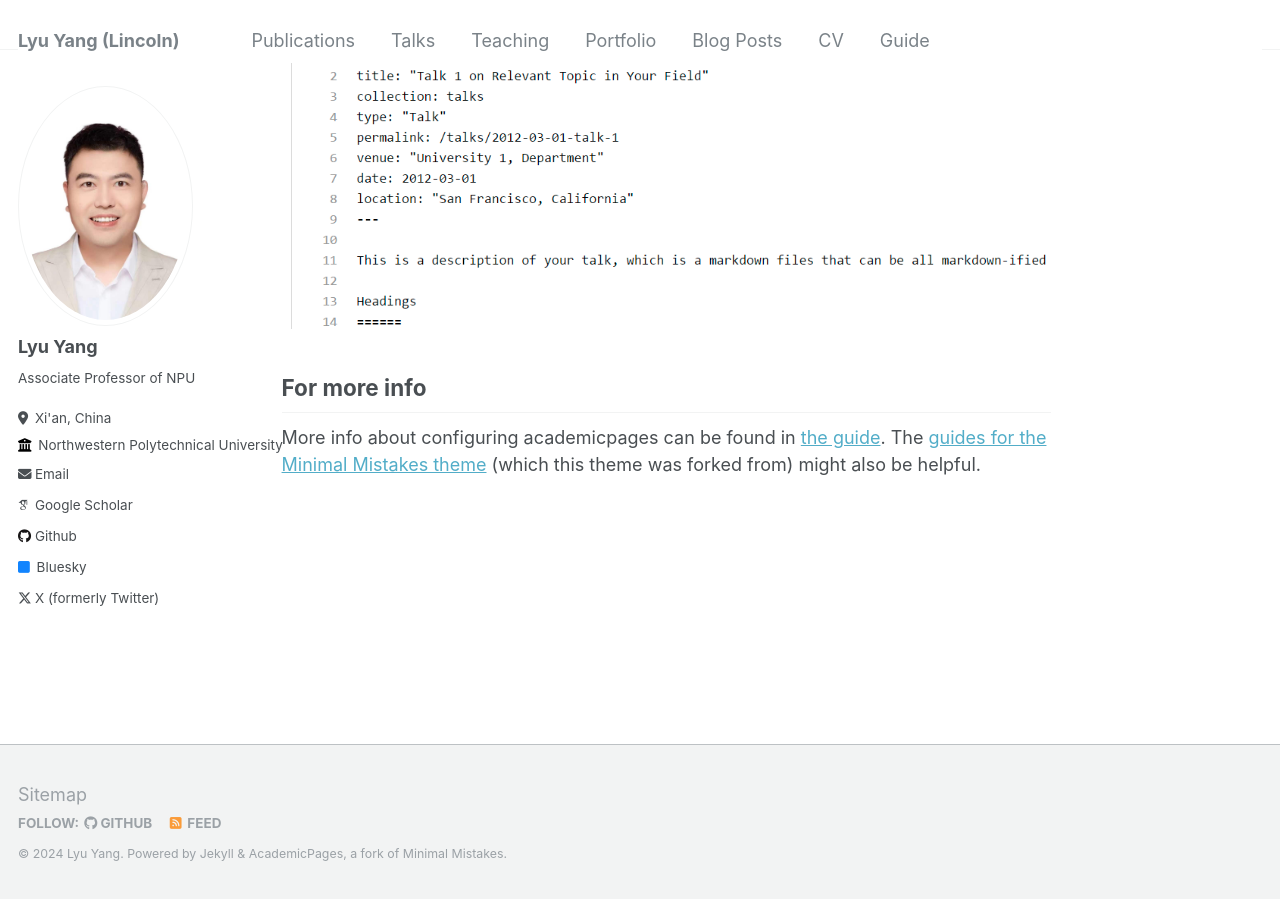
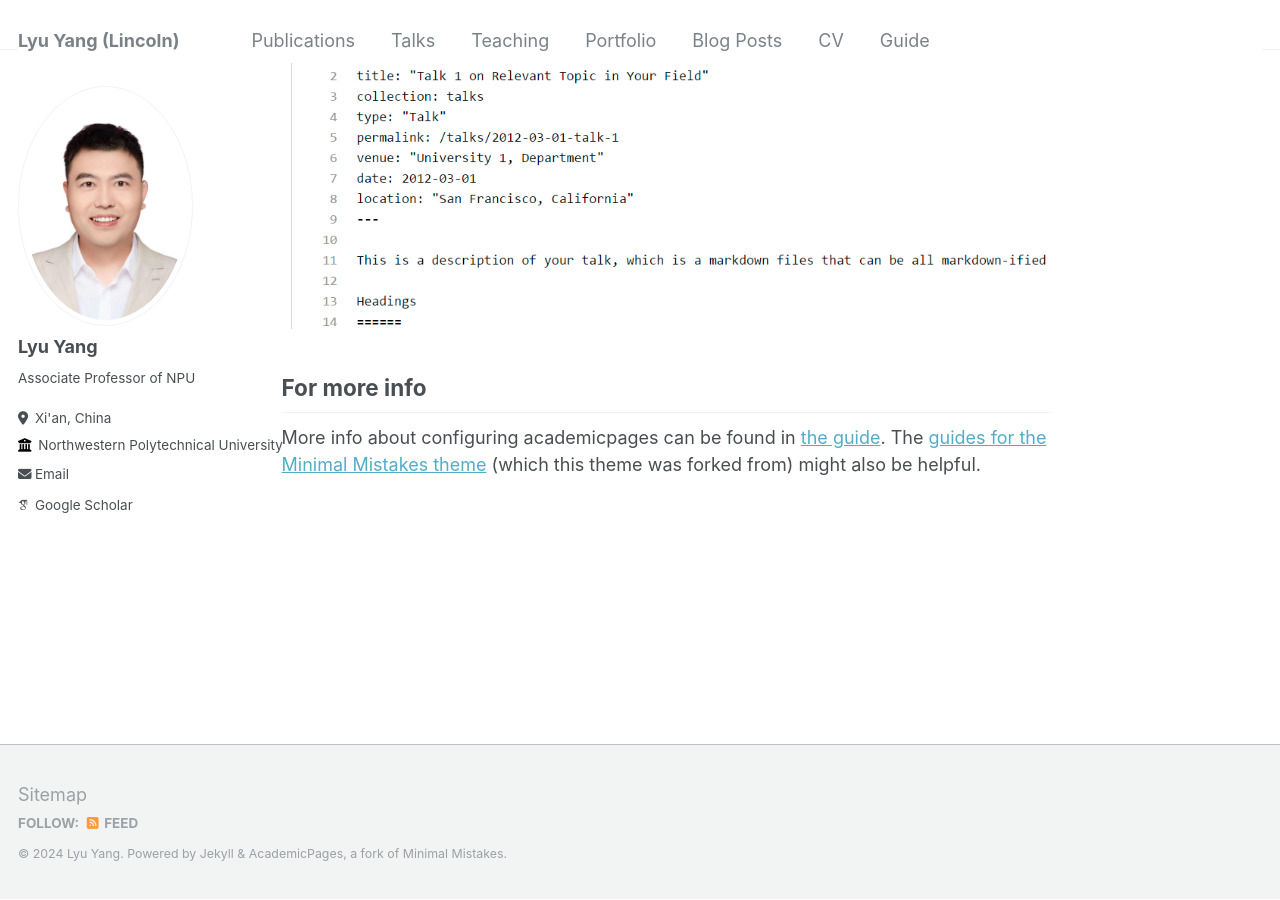
Before and after one commit to lincoln1587/lincoln1587.github.io, a Jekyll site: the page built from _pages/about.md, in a window 1280 px wide and 900 px high, scrolled down 2450 px. Built offline with Jekyll 4.4.1, drawn with Linux system fonts in a browser that asks for light colours; some web fonts are replaced.

```diff
--- a/_config.yml
+++ b/_config.yml
@@ -14,14 +14,14 @@ name                     : &name " Lyu Yang"
 description              : &description "personal description"
 url                      : https://academicpages.github.io # the base hostname & protocol for your site e.g. "https://mmistakes.github.io"
 baseurl                  : "" # the subpath of your site, e.g. "/blog"
-repository               : "academicpages/academicpages.github.io"
+repository               : "lincoln1587.github.io"
 
 # Site Author - The following control what appear as part of the author content on the side bar.
 #               If a field is blank the icon and link will not appear, otherwise it will be shown.
 #               Additional customization can be done by editing /_includes/author-profile.html
 author:
   # Biographic information
-  avatar           : "lyuyang.jpg"
+  avatar           : "lyuyang.png"
   name             : "Lyu Yang"
   pronouns         : # example: "she/her"
   bio              : "Associate Professor of NPU"
@@ -42,12 +42,12 @@ author:
   bitbucket        : # Username - Update with your username on the site
   codepen          : # Username
   dribbble         : # Username
-  github           : "academicpages"
+  github           : # "academicpages"
   kaggle           : # Username
   stackoverflow    : # User number or user number and name (i.e., use "1" or "1/jeff-atwood")
 
   # Social media
-  bluesky          : "bsky.app" # Replace this with you Bluesky username
+  bluesky          : # "bsky.app" # Replace this with you Bluesky username
   facebook         : # Username
   flickr           : # Username
   foursquare       : # Username
@@ -64,7 +64,7 @@ author:
   steam            : # Username
   telegram         : # URL
   tumblr           : # Username
-  twitter          : "UniofOxford"  # Replace this with your X / Twitter handle
+  twitter          : # "UniofOxford"  # Replace this with your X / Twitter handle
   vine             : # Username
   weibo            : # Username
   wikipedia        : # Username
```
Also changed, not shown: images/lyuyang.png (added).
